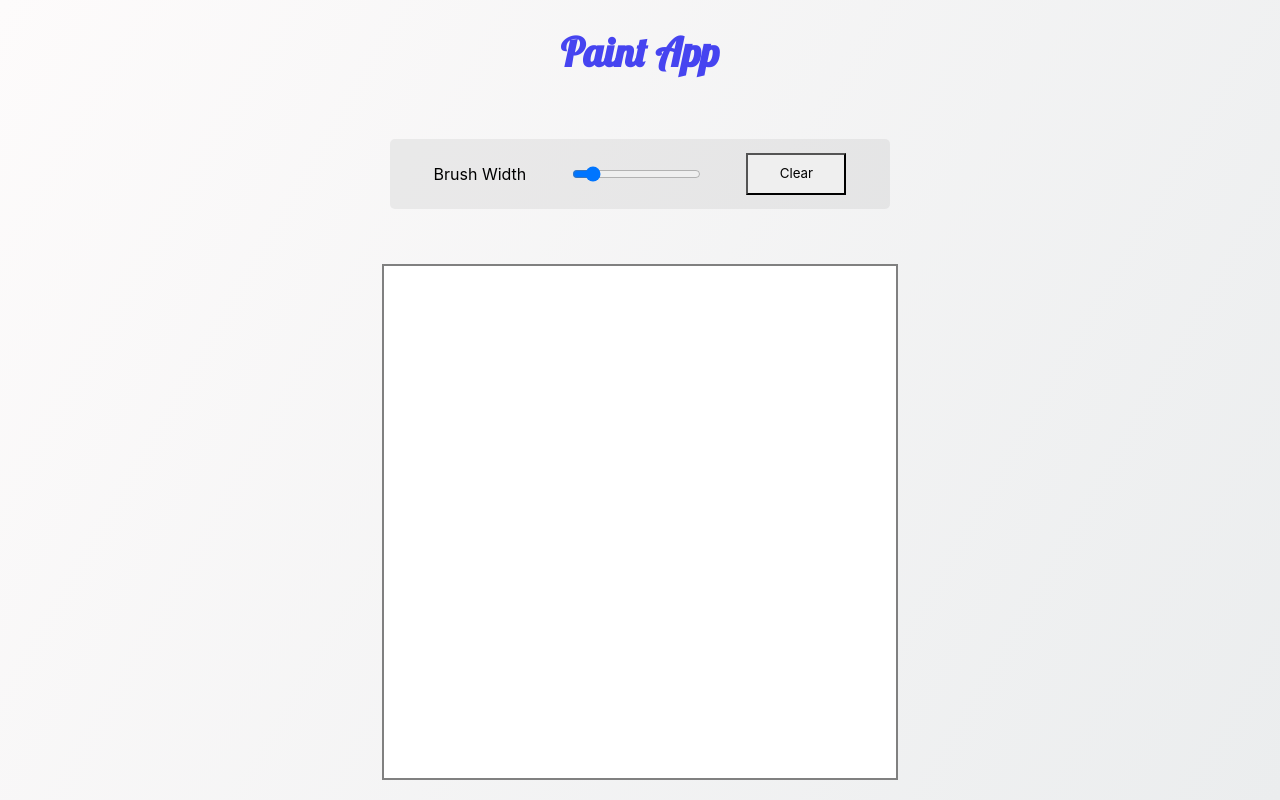
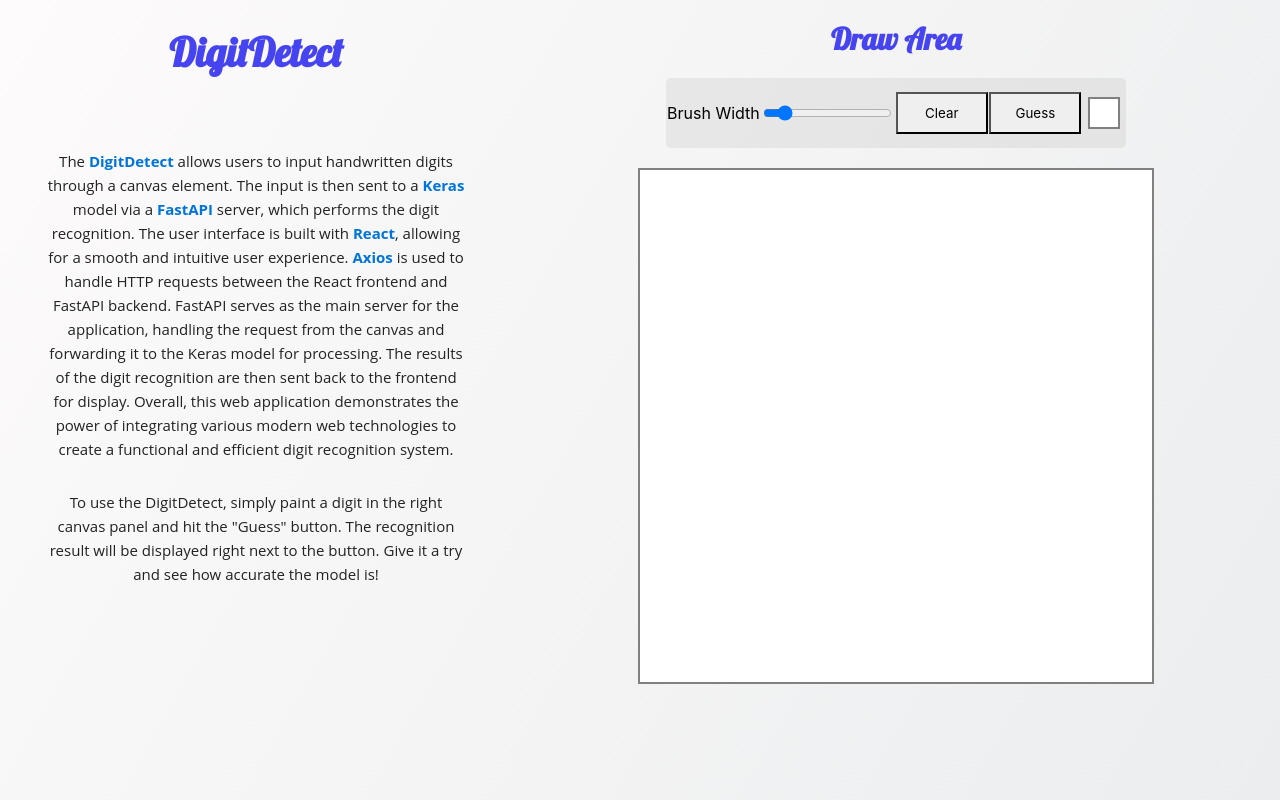
Before and after one commit to hpekkan/DigitDetect, a React (Create React App) app: page / in a window 1280 px wide. Built offline with nearby package versions, Linux system fonts and the light colour scheme.

Commit message:
Guess canvas and DigitDetect description added

```diff
--- a/src/App.css
+++ b/src/App.css
@@ -57,21 +57,62 @@
 
  /* Extra large devices (large laptops and desktops, 1200px and up) */
  @media only screen and (min-width: 1200px) {
+
   .App {
     width: 100%;
     height: 100vh;
     display: flex;
-    flex-direction: column;
-    justify-content: flex-start;
+    flex-direction: row;
+    justify-content: center;
     align-items: center;
     background-image: linear-gradient(
       120deg, #fdfbfb 0%, #ebedee 100%);
   }
+  .PaintArea{
+    width: 60%;
+    height: 100vh;
+    display: flex;
+    justify-content: flex-start;
+    align-items: center;
+    flex-direction: column;
 
+  }
+  .InfoArea{
+    width: 40%;
+    height: 100vh;
+    display: flex;
+    justify-content: flex-start;
+    align-items: center;
+    flex-direction: column;
+  }
+  .InfoArea p{
+    margin: 10px;
+    text-align: center;
+    color: #222;
+    font-family: 'Open Sans', sans-serif;
+    font-size: 15px;
+    font-weight: 400;
+    line-height: 24px;
+    margin: 0 0 14px;
+  }
+  .InfoArea span{
+    color: #0074D9;
+    font-weight: bold;
+  }
+  .first-p{
+    padding: 3em 3em 1em 3em;
+  }
+  .second-p{
+    padding: 0em 3em 1em 3em;
+  }
   h1 {
     font-family: 'Lobster', cursive;
     font-size: 40px;
     color: #4644f0;
+  }
+  .PaintArea h1 {
+    font-size: 30px;
+
   }
 
   .draw-area {
@@ -84,14 +125,21 @@
   }
 
   .Menu {
-    width: 500px;
+    width: 60%;
     height: 70px;
     display: flex;
     justify-content: space-evenly;
     border-radius: 5px;
     align-items: center;
     background-color: #a3a3a32d;
-    margin: auto;
+  }
+  .Menu .draw-area {
+    width: 28px;
+    height: 28px;
+    border: 2px solid #808080;
+    position: relative;
+    background-color: white;
+    margin: 5px;
   }
   button {
     margin: 10px 0;
--- a/src/App.js
+++ b/src/App.js
@@ -1,17 +1,18 @@
 import { useEffect, useRef, useState } from "react";
 import "./App.css";
 import PaintArea from "./components/PaintArea";
-
+import InfoArea from "./components/InfoArea";
 function App() {
 
 
   return (
     <div className="App">
+        <InfoArea
 
-      <PaintArea
+            />
+        <PaintArea
 
-        />
-
+            />
     </div>
   );
 }
--- /dev/null
+++ b/src/components/InfoArea.js
@@ -0,0 +1,25 @@
+import { useEffect, useRef, useState } from "react";
+import "../App.css";
+
+function InfoArea() {
+
+
+  return (
+    <div className="InfoArea">
+      <h1>DigitDetect</h1>
+      <p className="first-p"> The <span>DigitDetect</span> allows users to input handwritten digits through a canvas
+      element. The input is then sent to a <span>Keras</span> model via a <span>FastAPI</span> server, which performs the digit recognition.
+       The user interface is built with <span>React</span>, allowing for a smooth and intuitive user experience. <span>Axios</span> is used to
+        handle HTTP requests between the React frontend and FastAPI backend. FastAPI serves as the main server for the application,
+         handling the request from the canvas and forwarding it to the Keras model for processing. The results of the digit recognition
+          are then sent back to the frontend for display. Overall, this web application demonstrates the power of integrating various modern
+           web technologies to create a functional and efficient digit recognition system.</p>
+           <p className="second-p">
+           To use the DigitDetect, simply paint a digit in the right canvas panel and hit the "Guess" button. The recognition
+            result will be displayed right next to the button. Give it a try and see how accurate the model is!
+           </p>
+    </div>
+  );
+}
+
+export default InfoArea;
--- a/src/components/Menu.js
+++ b/src/components/Menu.js
@@ -1,7 +1,29 @@
+import { useEffect, useRef, useState } from "react";
 import React from "react";
 import "../App.css";
 
-const Menu = ({  setLineWidth,clear }) => {
+const Menu = ({  setLineWidth, Clear }) => {
+  const canvasRef = useRef(null);
+  const ctxRef = useRef(null);
+  useEffect(() => {
+    const canvas = canvasRef.current;
+    const ctx = canvas.getContext("2d");
+    ctx.lineCap = "round";
+    ctx.lineJoin = "round";
+    ctx.lineWidth = 5;
+    ctx.opacity = 1;
+    ctx.font = "24px Arial";
+    ctxRef.current = ctx;
+    ctx.beginPath();
+  }, []);
+  const draw = (e) => {
+    ctxRef.current.clearRect(0, 0, canvasRef.current.width, canvasRef.current.height);
+    if(e>9){
+      ctxRef.current.fillText(e, 0, 21);
+    }else {
+      ctxRef.current.fillText(e, 8, 21);
+    }
+  };
   return (
     <div className="Menu">
 
@@ -17,11 +39,23 @@ const Menu = ({  setLineWidth,clear }) => {
       />
       <button
         type='button'
-        onClick={() => { clear();}}
+        onClick={() => { Clear();}}
       >
         Clear
       </button>
-
+      <button
+        type='button'
+        onClick={() => { draw(10);}}
+      >
+        Guess
+      </button>
+      <div className="draw-area">
+        <canvas
+          ref={canvasRef}
+          width={`28px`}
+          height={`28px`}
+        />
+      </div>
 
     </div>
   );
--- a/src/components/PaintArea.js
+++ b/src/components/PaintArea.js
@@ -28,7 +28,7 @@ function PaintArea() {
     );
     setIsDrawing(true);
   };
-  const clear = (e) => {
+  const Clear = (e) => {
     ctxRef.current.clearRect(0, 0, canvasRef.current.width, canvasRef.current.height);
   }
   // Function for ending the drawing
@@ -50,11 +50,11 @@ function PaintArea() {
   };
 
   return (
-    <div className="App">
-      <h1>Paint App</h1>
+    <div className="PaintArea">
+      <h1>Draw Area</h1>
       <Menu
           setLineWidth={setLineWidth}
-          clear={clear}
+          Clear={Clear}
         />
       <div className="draw-area">
         <canvas
```
